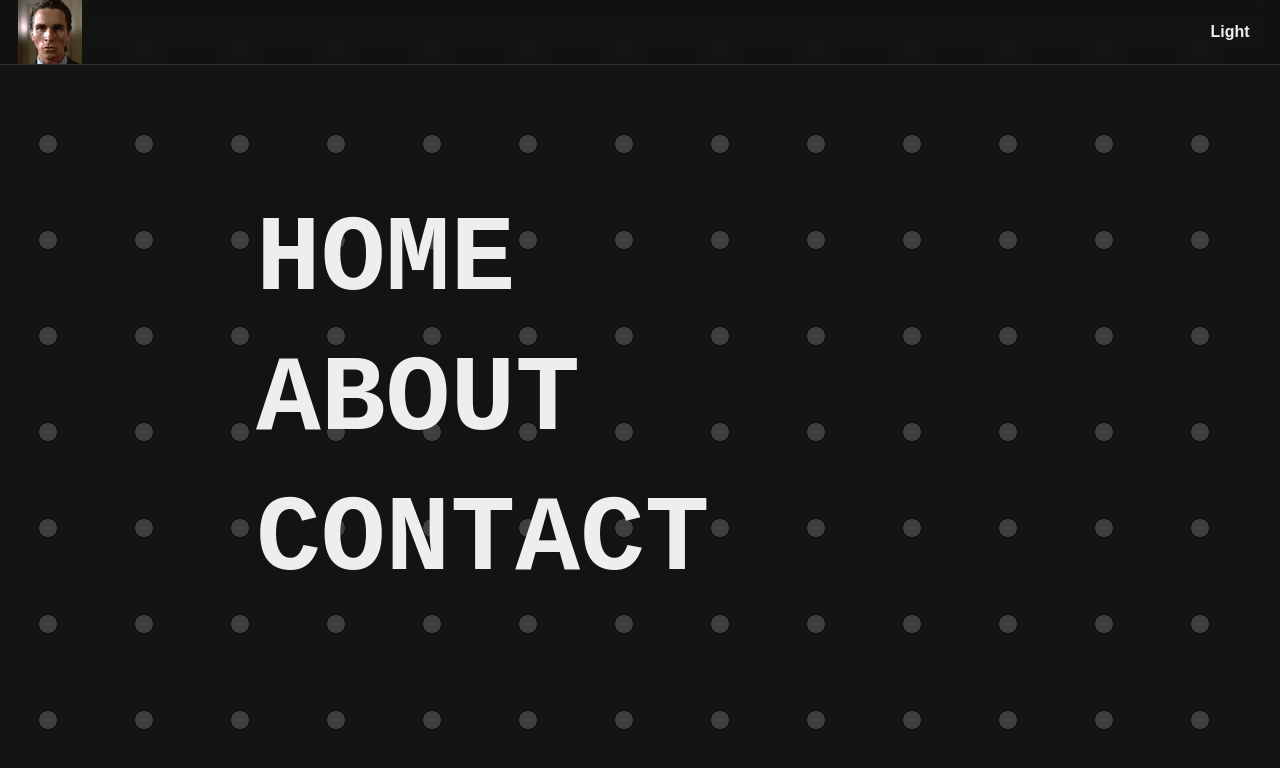
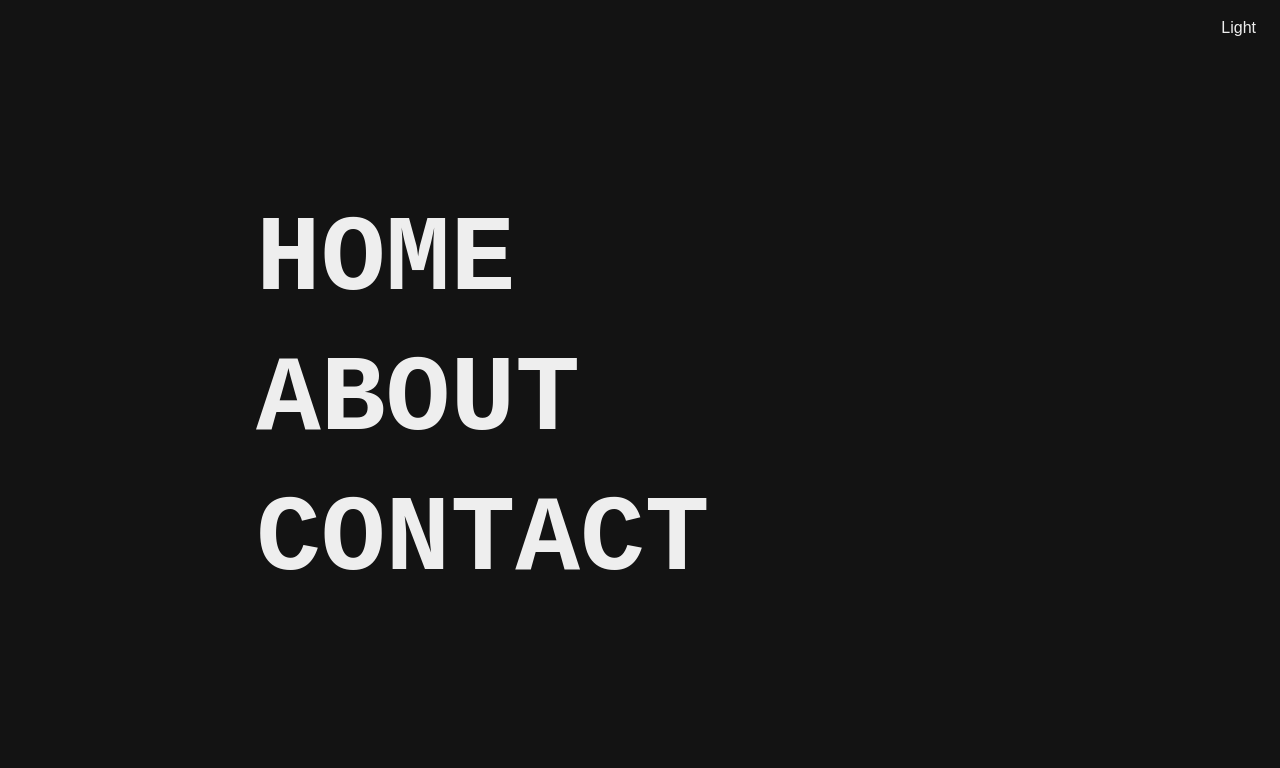
Before and after one commit to BatSmacker84/Website, a plain HTML site: page index.html in a window 1280 px wide. Drawn offline with Linux system fonts and the light colour scheme.

Commit message:
Simpler webui

```diff
--- a/app.js
+++ b/app.js
@@ -17,14 +17,6 @@ switcher.addEventListener('click', function() {
 
 const menu = document.getElementById('menu');
 const menuItems = document.getElementsByClassName('menu-item');
-
-Array.from(menuItems)
-    .forEach((item, index) => {
-        item.onmouseover = () => {
-            menu.dataset.activeIndex = index;
-        }
-    }
-);
 
 const letters = "ABCDEFGHIJKLMNOPQRSTUVWXYZ";
 
--- a/index.html
+++ b/index.html
@@ -9,12 +9,8 @@
     <link rel="stylesheet" href="main.css">
 </head>
 <body class="dark-theme">
-<div id="header">
-    <div id="header-items">
-        <a href="/" class="header-item"><img src="/baitman.png" alt="logo" id="logo"></a>
-        <button class="header-item" id="theme-toggle">Light</button>
-    </div>
-    <div id="header-bg-img"></div>
+<div>
+    <button id="theme-toggle">Light</button>
 </div>
 <div id="menu">
     <div id="menu-items">
@@ -22,7 +18,6 @@
         <a data-value="ABOUT" href="/" class="menu-item">ABOUT</a>
         <a data-value="CONTACT" href="/" class="menu-item">CONTACT</a>
     </div>
-    <div id="menu-bg-img"></div>
 </div>
     <script src="app.js"></script>
     <noscript>JavaScript is disabled in your browser. Please enable it to view the content.</noscript>
--- a/main.css
+++ b/main.css
@@ -24,55 +24,18 @@ body {
     --text: var(--light);
 }
 
-#header {
-    width: 100vw;
-    height: 64px;
-    display: flex;
-    align-items: center;
-    justify-content: center;
-    position: fixed;
-}
-
-#header-items {
-    width: 100%;
-    height: 100%;
-    margin-left: 1rem;
-    margin-right: 1rem;
-    display: flex;
-    justify-content: space-between;
-    align-items: center;
-}
-
-.header-item {
-    display: inline-block;
-    height: 100%;
-    color: var(--text);
-    font-weight: 700;
-    text-decoration: none;
-}
-
-#logo {
-    display: flex;
-    align-items: center;
-}
-
 #theme-toggle {
-    width: 64px;
+    width: 64;
+    height: 64;
     font-size: 16px;
 
+    position: fixed;
+    top: 1rem;
+    right: 1rem;
+
+    color: var(--text);
     border: none;
     background: none;
-}
-
-#header-bg-img {
-    height: 100%;
-    width: 100%;
-    position: absolute;
-    z-index: -1;
-
-    background-color: var(--head);
-    backdrop-filter: blur(8px);
-    border-bottom: 1px solid #313131;
 }
 
 #menu {
@@ -109,40 +72,3 @@ body {
     -ms-transition: opacity 0.3s ease;
     -o-transition: opacity 0.3s ease;
 }
-
-#menu-bg-img {
-    height: 100vh;
-    width: 100vw;
-    background-image: radial-gradient(var(--text) 13%, transparent 13%);
-    opacity: 0.2;
-    background-position: 0% 0%;
-    background-size: 12vmin 12vmin;
-    position: absolute;
-    left: 0;
-    top: 0;
-    z-index: -2;
-    transition: transform 0.5s ease, opacity 0.5s ease, background-position 1s ease;
-    -moz-transition: transform 0.5s ease, opacity 0.5s ease, background-position 1s ease;
-    -ms-transition: transform 0.5s ease, opacity 0.5s ease, background-position 1s ease;
-    -o-transition: transform 0.5s ease, opacity 0.5s ease, background-position 1s ease;
-    -webkit-transition: transform 0.5s ease, opacity 0.5s ease, background-position 1s ease;
-}
-
-#menu-items:hover ~ #menu-bg-img {
-    transform: scale(0.95);
-    opacity: 0.1;
-    -webkit-transform: scale(0.95);
-    -moz-transform: scale(0.95);
-    -ms-transform: scale(0.95);
-    -o-transform: scale(0.95);
-}
-
-#menu[data-active-index="0"] > #menu-bg-img {
-    background-position: 0 0;
-}
-#menu[data-active-index="1"] > #menu-bg-img {
-    background-position: 0 -15vmax;
-}
-#menu[data-active-index="2"] > #menu-bg-img {
-    background-position: 0 -30vmax;
-}
```
